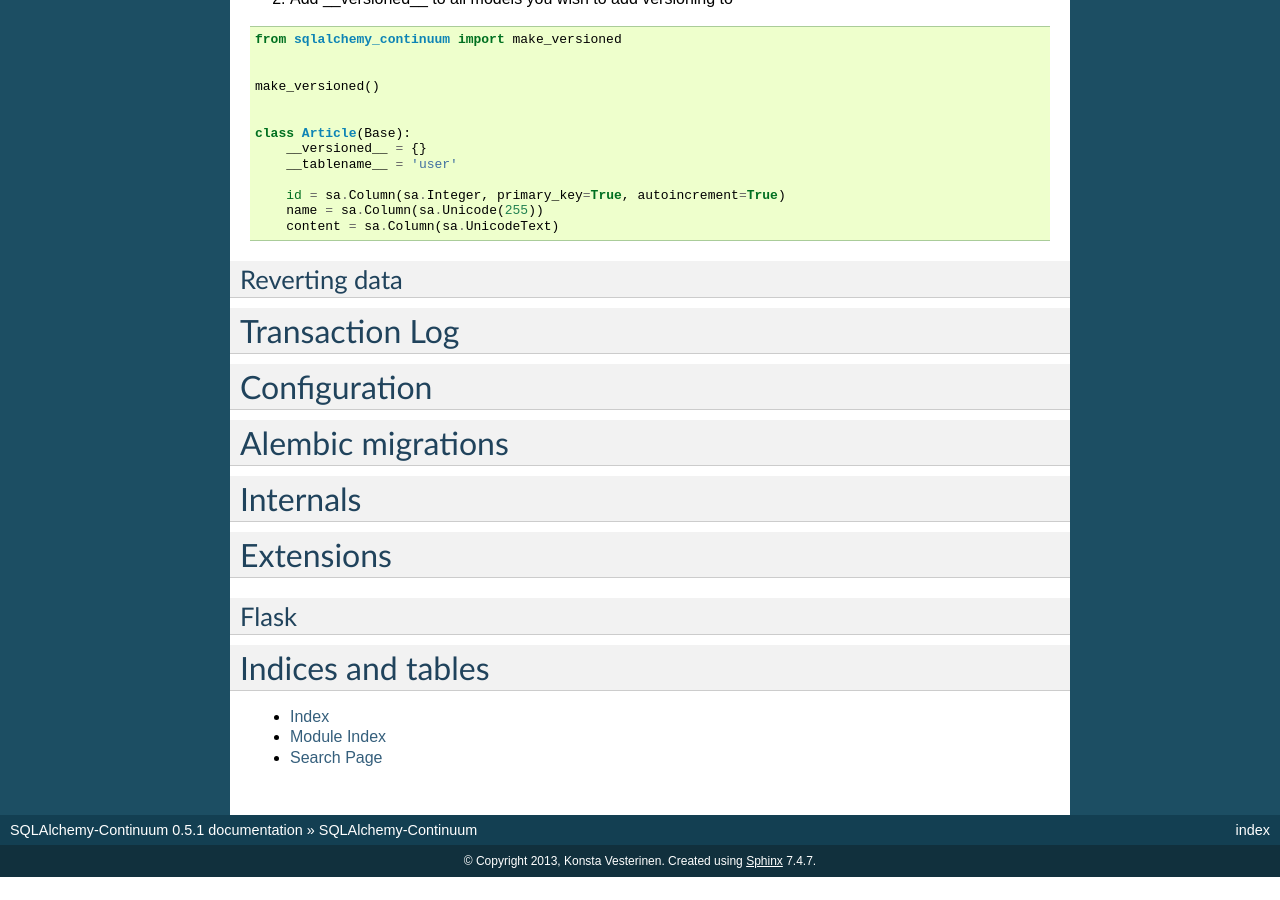
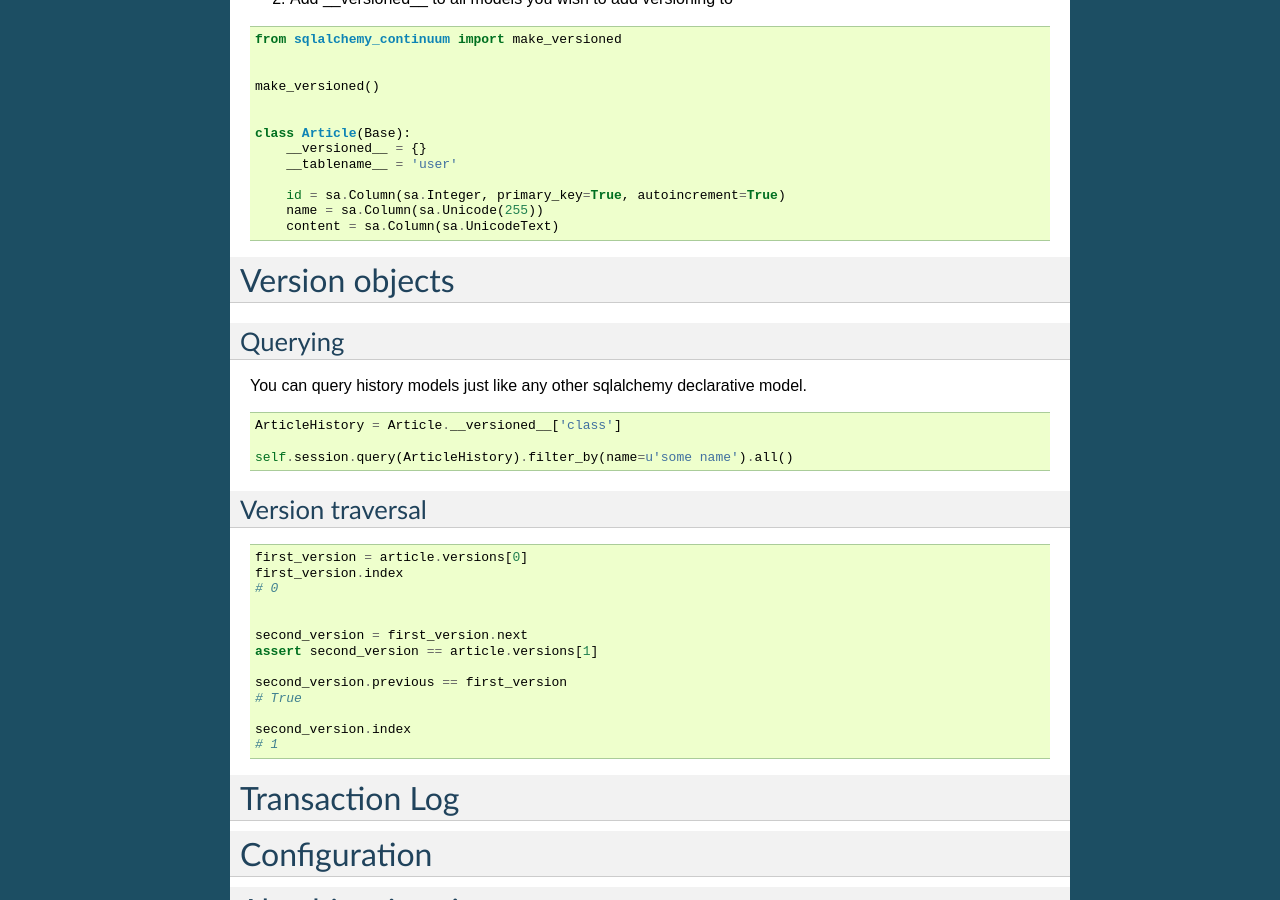
Before and after one commit to kvesteri/sqlalchemy-continuum, a Sphinx documentation site: the page built from docs/index.rst, in a window 1280 px wide and 900 px high, scrolled down 824 px. Built offline with Sphinx 7.4.7, drawn with Linux system fonts in a browser that asks for light colours; before the commit the page ends 1701 px from its top, so only the background shows below that; some of the changed text lies outside the part shown.

Commit message:
Docs for version objects

```diff
--- a/docs/index.rst
+++ b/docs/index.rst
@@ -60,8 +60,41 @@ In order to make your models versioned you need two things:
         content = sa.Column(sa.UnicodeText)
 
 
-Reverting data
---------------
+Version objects
+===============
+
+Querying
+--------
+
+
+You can query history models just like any other sqlalchemy declarative model.
+
+::
+
+    ArticleHistory = Article.__versioned__['class']
+
+    self.session.query(ArticleHistory).filter_by(name=u'some name').all()
+
+
+Version traversal
+-----------------
+
+::
+
+    first_version = article.versions[0]
+    first_version.index
+    # 0
+
+
+    second_version = first_version.next
+    assert second_version == article.versions[1]
+
+    second_version.previous == first_version
+    # True
+
+    second_version.index
+    # 1
+
 
 Transaction Log
 ===============
```
